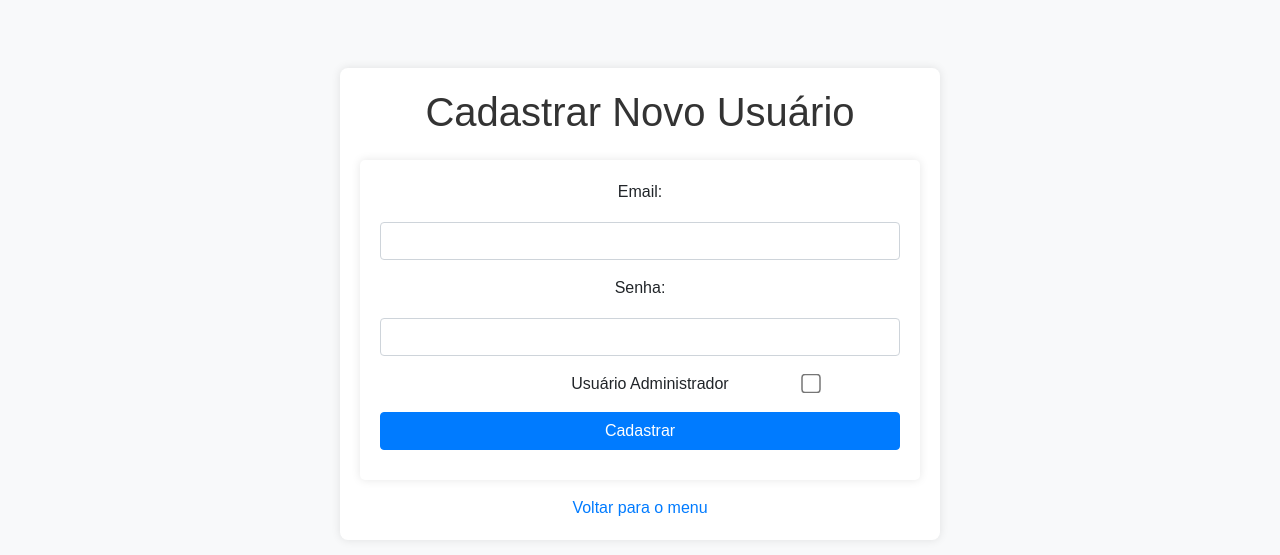
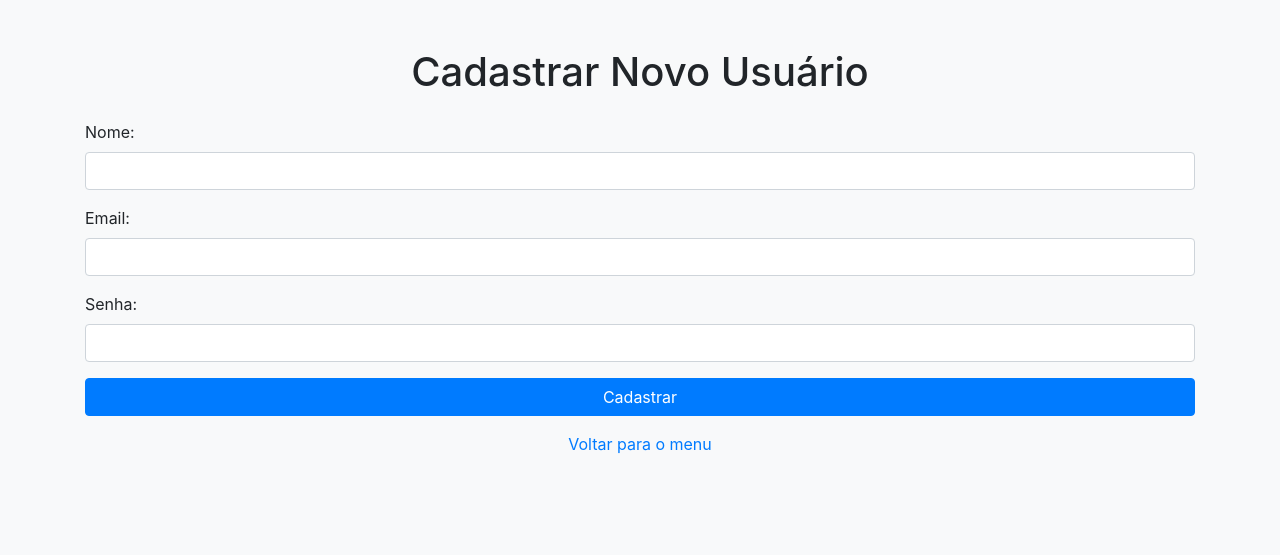
Before and after one commit to PedroHSassii/TCC, a PHP site: page /cadastrar_usuario.php in a window 1280 px wide. Shown: the top 555 px of the page. Run offline with PHP 8.4, Linux system fonts and the light colour scheme; a user stored in the database is signed in; data comes from the database, SQL or seed files in the repository.

Commit message:
220525-12

```diff
--- a/cadastrar_usuario.php
+++ b/cadastrar_usuario.php
@@ -2,24 +2,35 @@
 session_start();
 include 'db.php'; // Conexão com o banco de dados
 
-// Verifica se o usuário está logado e é administrador
+// Verifica se o usuário está logado e é admin
 if (!isset($_SESSION['usuario_id'])) {
     header("Location: login.php");
     exit();
 }
 
-// Verifica se o formulário foi enviado
+// Verifica se o usuário é admin
+$usuario_id = $_SESSION['usuario_id'];
+$stmt = $conn->prepare("SELECT is_admin FROM usuarios WHERE id = ?");
+$stmt->bind_param("i", $usuario_id);
+$stmt->execute();
+$stmt->bind_result($is_admin);
+$stmt->fetch();
+$stmt->close();
+
+if (!$is_admin) {
+    echo "Acesso negado. Apenas administradores podem cadastrar usuários.";
+    exit();
+}
+
 if ($_SERVER['REQUEST_METHOD'] == 'POST') {
+    $nome = $_POST['nome'];
     $email = $_POST['email'];
     $senha = $_POST['senha'];
-    $is_admin = isset($_POST['is_admin']) ? 1 : 0; // Verifica se o usuário é admin
+    $hashed_password = password_hash($senha, PASSWORD_DEFAULT); // Hash da senha
 
-    // Hash da senha
-    $hashed_password = password_hash($senha, PASSWORD_DEFAULT);
-
-    // Prepara a consulta para evitar SQL Injection
-    $stmt = $conn->prepare("INSERT INTO usuarios (email, senha, is_admin) VALUES (?, ?, ?)");
-    $stmt->bind_param("ssi", $email, $hashed_password, $is_admin);
+    // Prepara a consulta para inserir o novo usuário
+    $stmt = $conn->prepare("INSERT INTO usuarios (nome, email, senha, is_admin) VALUES (?, ?, ?, 0)");
+    $stmt->bind_param("sss", $nome, $email, $hashed_password);
 
     if ($stmt->execute()) {
         echo "Usuário cadastrado com sucesso!";
@@ -36,12 +47,15 @@ if ($_SERVER['REQUEST_METHOD'] == 'POST') {
     <meta charset="UTF-8">
     <title>Cadastrar Usuário</title>
     <link rel="stylesheet" href="https://stackpath.bootstrapcdn.com/bootstrap/4.5.2/css/bootstrap.min.css">
-    <link rel="stylesheet" href="style.css">
 </head>
 <body class="bg-light">
     <div class="container mt-5">
         <h1 class="text-center">Cadastrar Novo Usuário</h1>
         <form action="" method="POST" class="mt-4">
+            <div class="form-group">
+                <label for="nome">Nome:</label>
+                <input type="text" name="nome" class="form-control" required>
+            </div>
             <div class="form-group">
                 <label for="email">Email:</label>
                 <input type="email" name="email" class="form-control" required>
@@ -49,10 +63,6 @@ if ($_SERVER['REQUEST_METHOD'] == 'POST') {
             <div class="form-group">
                 <label for="senha">Senha:</label>
                 <input type="password" name="senha" class="form-control" required>
-            </div>
-            <div class="form-group form-check">
-                <input type="checkbox" name="is_admin" class="form-check-input" id="isAdmin" style="transform: scale(1.5);"> <!-- Aumenta o tamanho do checkbox -->
-                <label class="form-check-label" for="isAdmin">Usuário Administrador</label>
             </div>
             <button type="submit" class="btn btn-primary btn-block">Cadastrar</button>
         </form>
--- a/sql/script.sql
+++ b/sql/script.sql
@@ -49,3 +49,7 @@ CREATE TABLE predios (
     responsavel_id INT,
     FOREIGN KEY (responsavel_id) REFERENCES usuarios(id) ON DELETE SET NULL
 );
+
+-- Adiciona nome ao usuario
+ALTER TABLE usuarios
+ADD COLUMN nome VARCHAR(255) NOT NULL;
```
Also changed, not shown: cadastrar_predio.php (+15 -1 lines).
